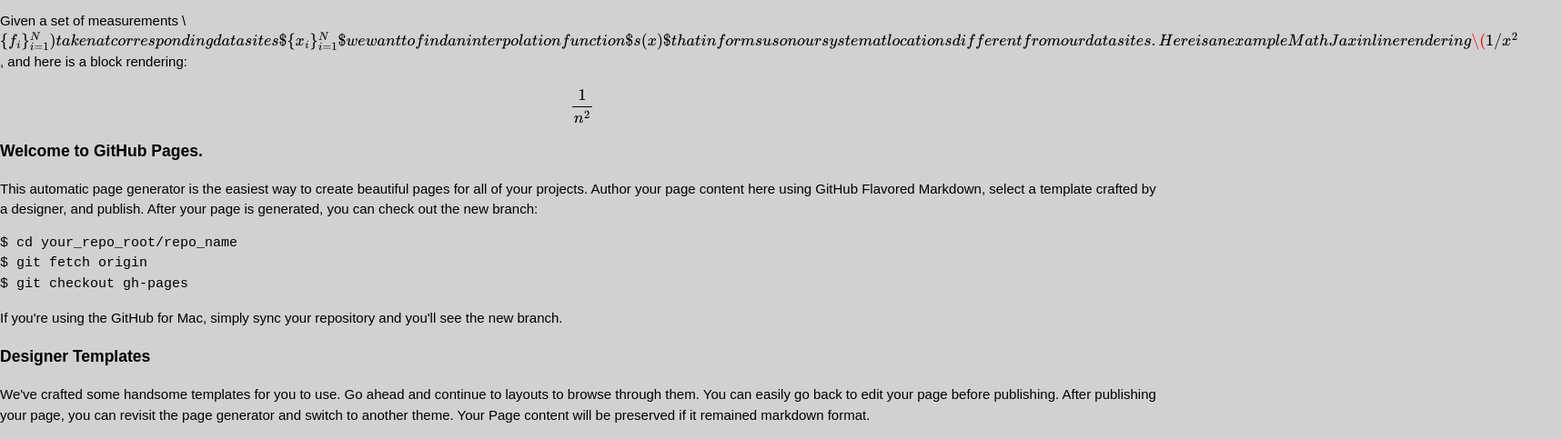
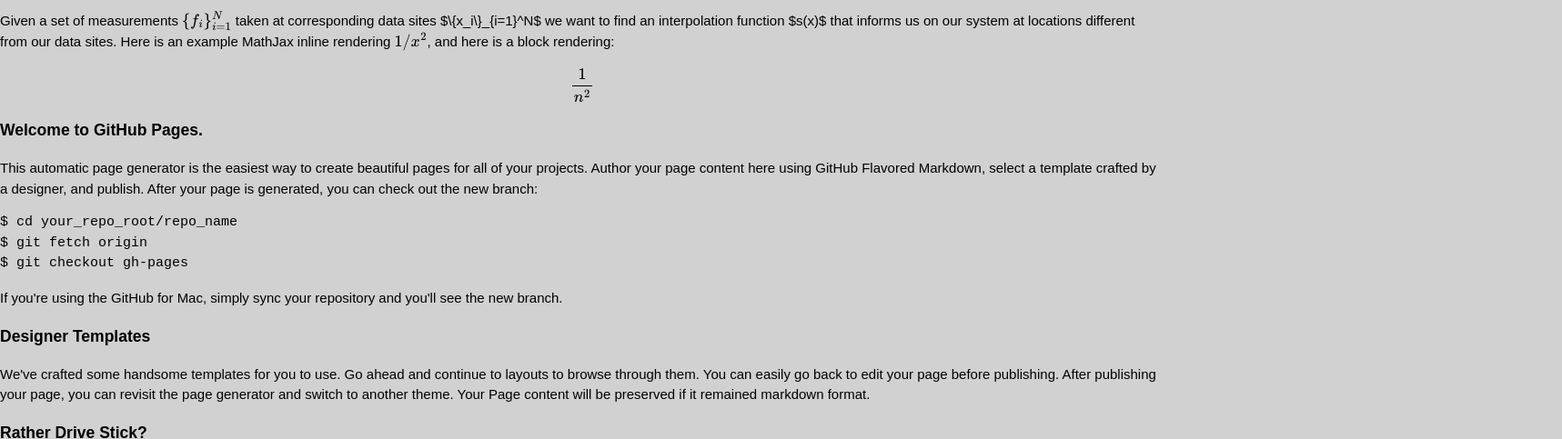
Before and after one commit to jessebett/Radial-Basis-Function-USRA, a plain HTML site: page index.html in a window 1280 px wide. Shown: the part 186-669 px from the top of the page at 91% size, 1717 px wide, since content can reach past the window. Drawn offline with nearby package versions, Linux system fonts and the light colour scheme; some packages are replaced by stand-ins of ours.

Commit message:
Update index.html

```diff
--- a/index.html
+++ b/index.html
@@ -37,7 +37,7 @@
       <section id="main_content" class="inner">
         <p></p>
     <p>
-    Given a set of measurements \\( \{f_i\}_{i=1}^N \\) taken at corresponding data sites $\{x_i\}_{i=1}^N$ we want to find an interpolation function $s(x)$ that informs us on our system at locations different from our data sites.
+    Given a set of measurements \( \{f_i\}_{i=1}^N \) taken at corresponding data sites $\{x_i\}_{i=1}^N$ we want to find an interpolation function $s(x)$ that informs us on our system at locations different from our data sites.
 
     Here is an example MathJax inline rendering \( 1/x^{2} \), and here is a block rendering:
 \[ \frac{1}{n^{2}} \]</p>
```
